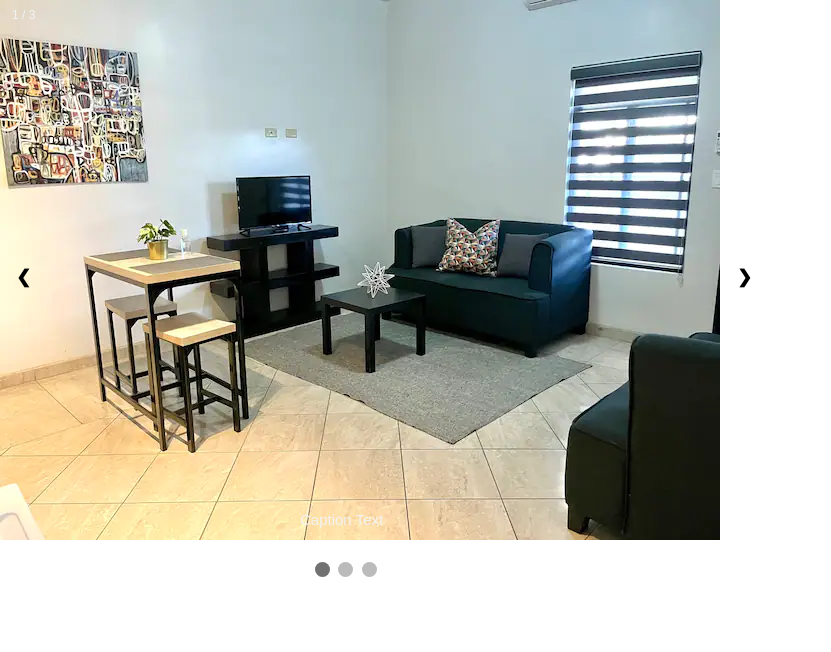
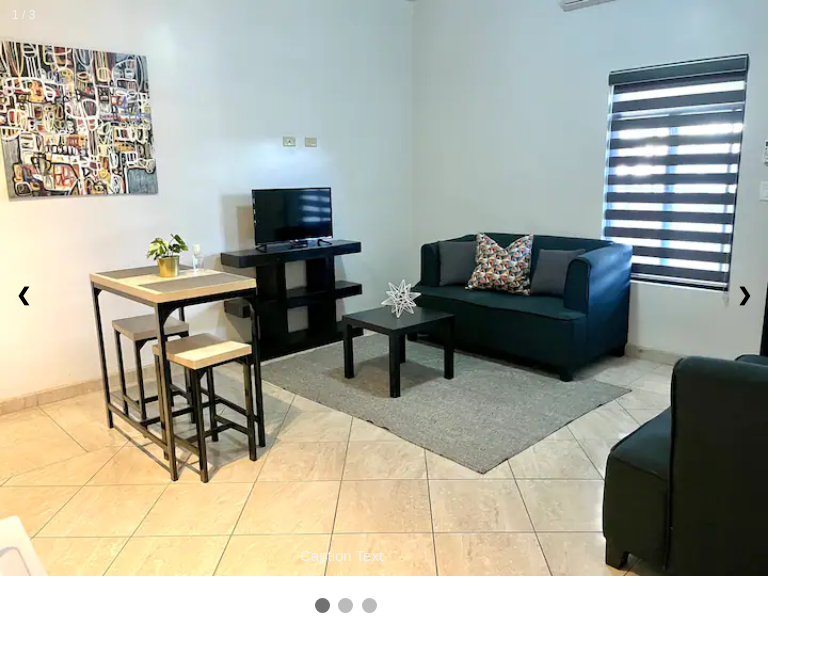
Before and after one commit to juansierr4/HomeLittleHome, a Flask app: template templates/home3.html in a window 1280 px wide. Shown: the top 652 px of the page, without its empty margins (0-831 px from the left). Run offline with Flask 3, Linux system fonts and the light colour scheme; the template is opened without the code that fills it, so the values that code supplies are empty.

Commit message:
Update home3.html

```diff
--- a/templates/home3.html
+++ b/templates/home3.html
@@ -17,7 +17,7 @@
     <!-- Full-width images with number and caption text -->
     <div class="mySlides fade">
       <div class="numbertext">1 / 3</div>
-      <img src="home3pic1.jpg" style="slidepic">
+      <img src="home3pic1.jpg" class="slidepic">
       <div class="text">Caption Text</div>
     </div>
 
```
